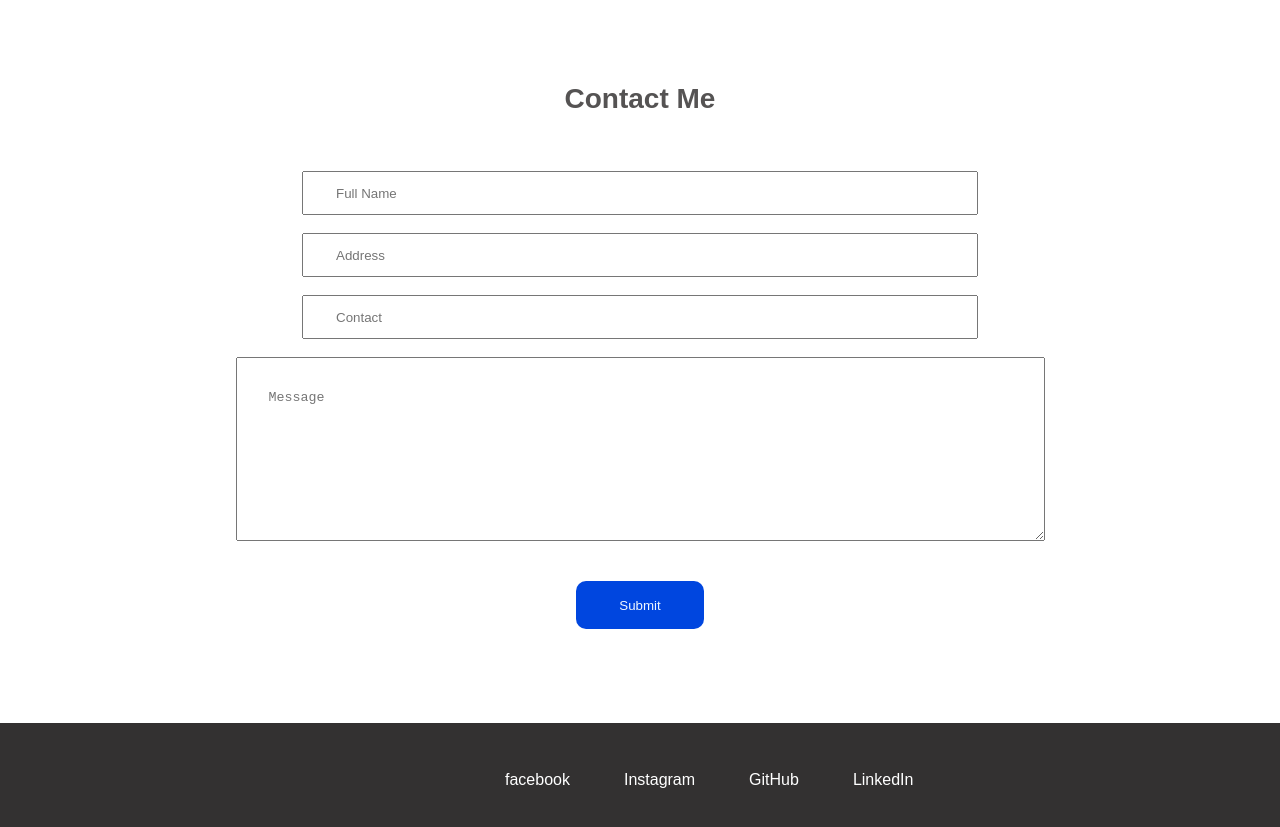
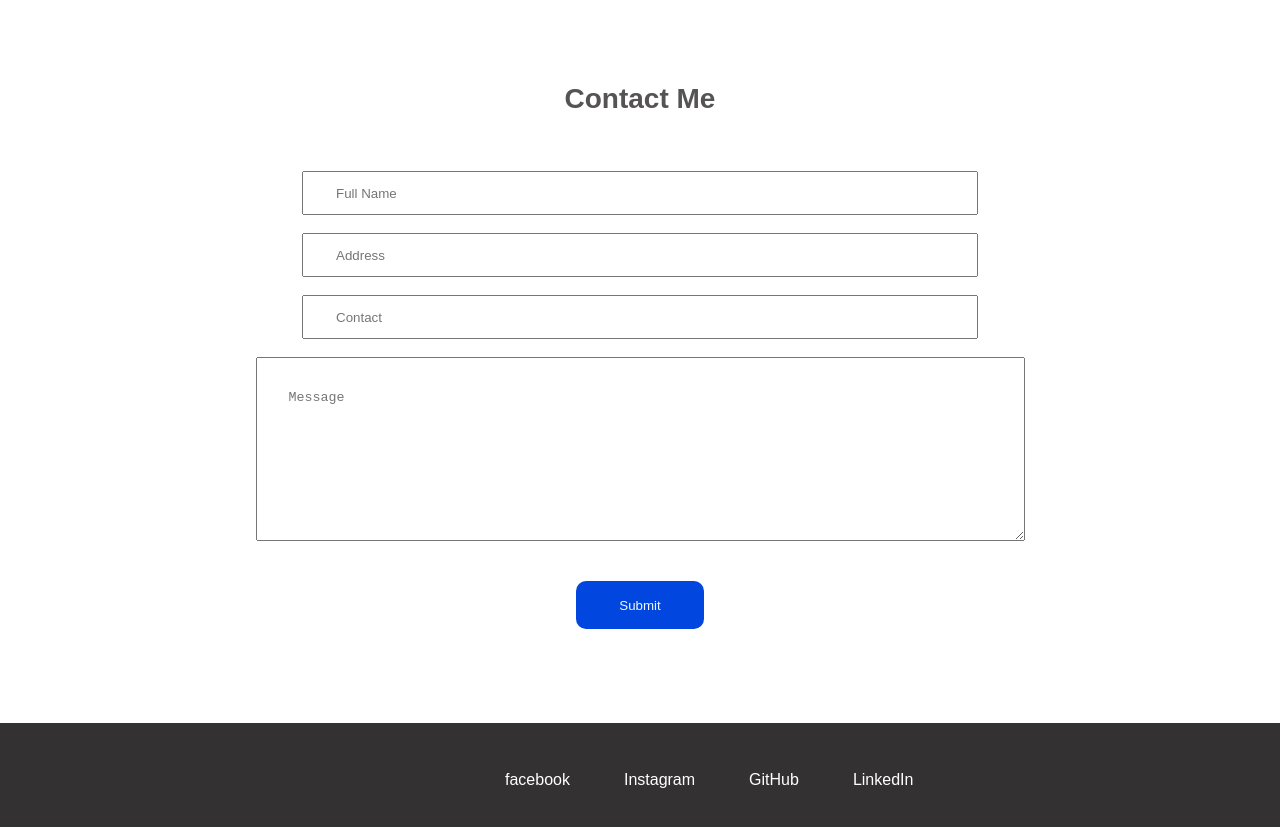
Before and after one commit to nischal55/Portfolio, a plain HTML site: page index.html in a window 1280 px wide. Shown: the part 1789-2616 px from the top of the page. Drawn offline with Linux system fonts and the light colour scheme.

Commit message:
Update index.html

```diff
--- a/index.html
+++ b/index.html
@@ -94,7 +94,7 @@
         <input type="text" placeholder="Full Name"><br><br>
         <input type="text" name="" id="" placeholder="Address"><br><br>
         <input type="text" placeholder="Contact"><br><br>
-        <textarea name="" id="" cols="95" rows="10" placeholder="Message" style="padding-left: 2rem; padding-top:2rem;"></textarea><br><br><br>
+        <textarea name="" id="" cols="90" rows="10" placeholder="Message" style="padding-left: 2rem; padding-top:2rem;"></textarea><br><br><br>
         <input type="submit" value="Submit" id="submit">
 
       </form>
```
